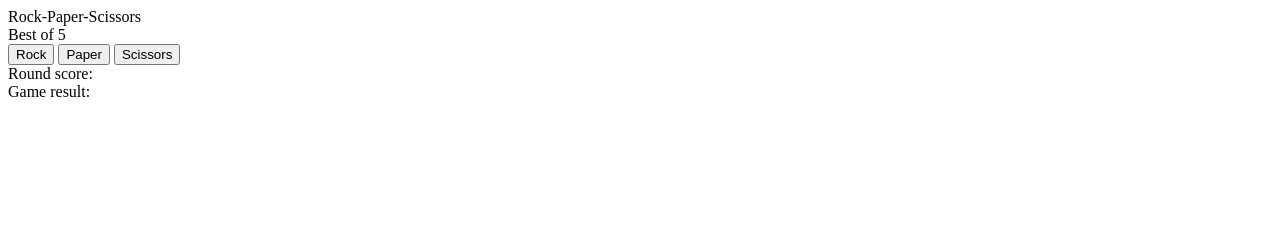
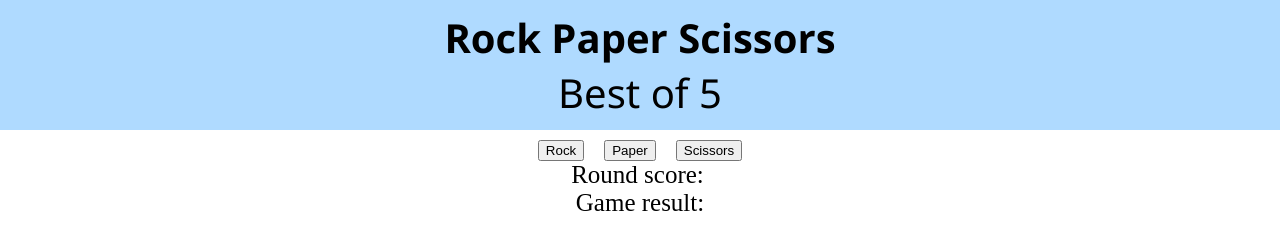
Before and after one commit to hebiscus/rock-paper-scissors, a plain HTML site: page index.html in a window 1280 px wide. Drawn offline with Linux system fonts and the light colour scheme.

Commit message:
basic css styling

```diff
--- a/index.html
+++ b/index.html
@@ -5,19 +5,25 @@
     <meta http-equiv="X-UA-Compatible" content="IE=edge">
     <meta name="viewport" content="width=device-width, initial-scale=1.0">
     <title>Rock Paper Scissors</title>
+    <link rel="stylesheet" href="styling.css">
 </head>
 <body>
-    <div>Rock-Paper-Scissors</div>
-    <div>Best of 5</div>
-    <div>
+    <div class="header">
+        <div class="title">Rock Paper Scissors</div>
+        <div>Best of 5</div>
+    </div>
+    <div class="buttons">
         <button id="rockButton" value="rock">Rock</button>
         <button id="paperButton" value="paper">Paper</button>
         <button id="scissorsButton" value="scissors">Scissors</button>
     </div>
-    <div>Round score:</div>
-    <div id="roundScore"></div>
+    <div class="roundscore">
+        <div>Round score:</div>
+        <div id="roundScore"></div>
+        </div>
     <div id="gameScore">Game result:</div>
-    <script src="script.js"></script>
+
+<script src="script.js"></script>
 
 </body>
 </html>
--- /dev/null
+++ b/styling.css
@@ -0,0 +1,38 @@
+body {
+    display: flex;
+    flex-direction: column;
+    align-items: center;
+    margin: 0;
+}
+
+.header {
+    display: flex;
+    flex-direction: column;
+    align-items: center;
+    width: 100%;
+    font-family: 'Segoe UI', Tahoma, Geneva, Verdana, sans-serif;
+    font-size: 40px;
+    background-color: rgb(175, 218, 255);
+    margin: 0;
+    padding: 10px;
+}
+
+.title {
+    font-weight: bold;
+}
+
+.buttons {
+    display: flex;
+    margin-top: 10px;
+    gap: 20px;
+}
+
+.roundscore {
+    display: flex;
+    gap: 5px;
+    font-size: 25px;
+}
+
+#gameScore {
+    font-size: 25px;
+}
```
